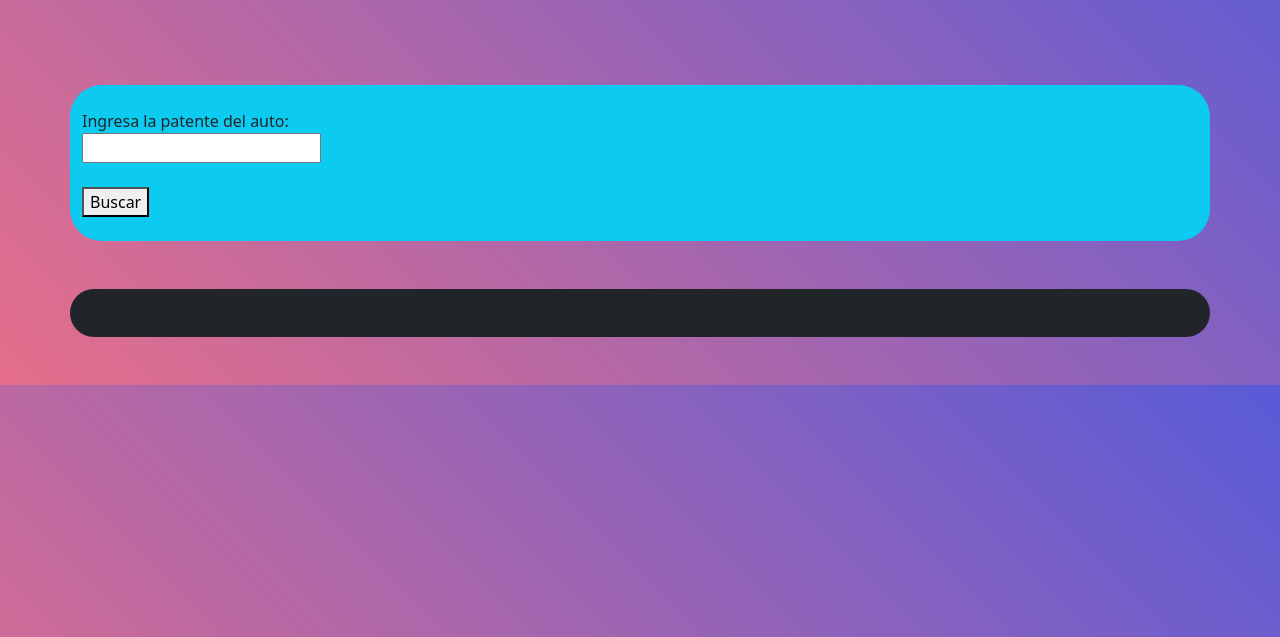
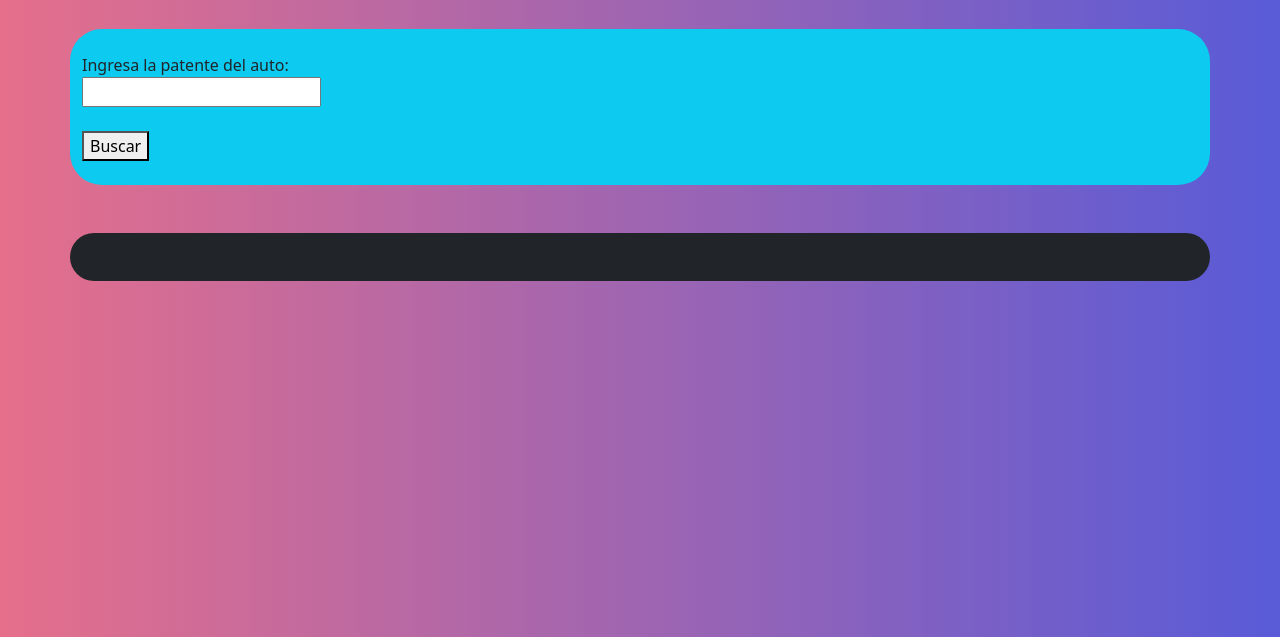
Before and after one commit to ManuelMiri/Pre-entrega-javascript-Manuel-Rodriguez, a plain HTML site: page index.html in a window 1280 px wide. Shown: the part 163-800 px from the top of the page. Drawn offline with nearby package versions, Linux system fonts and the light colour scheme.

Commit message:
cambio en fonfo body

```diff
--- a/css/style.css
+++ b/css/style.css
@@ -1,3 +1,10 @@
+html,
+body,
+header,
+.view {
+  height: 1%;
+}
+
 .rgba-gradient {
     background: -moz-linear-gradient(45deg, rgba(213, 15, 61, 0.6), rgba(13, 17, 198, 0.69) 100%);
     background: -webkit-linear-gradient(45deg, rgba(213, 15, 61, 0.6), rgba(13, 17, 198, 0.69) 100%);
```
